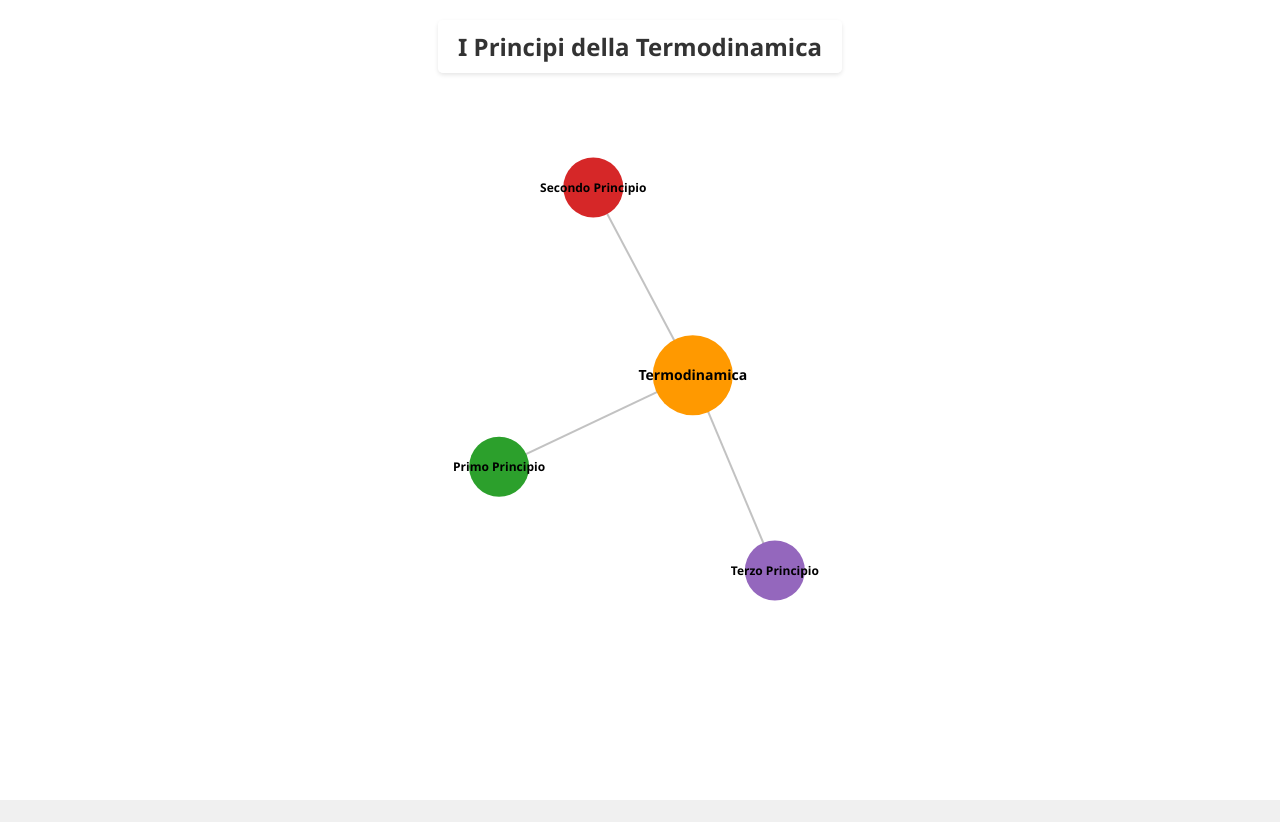
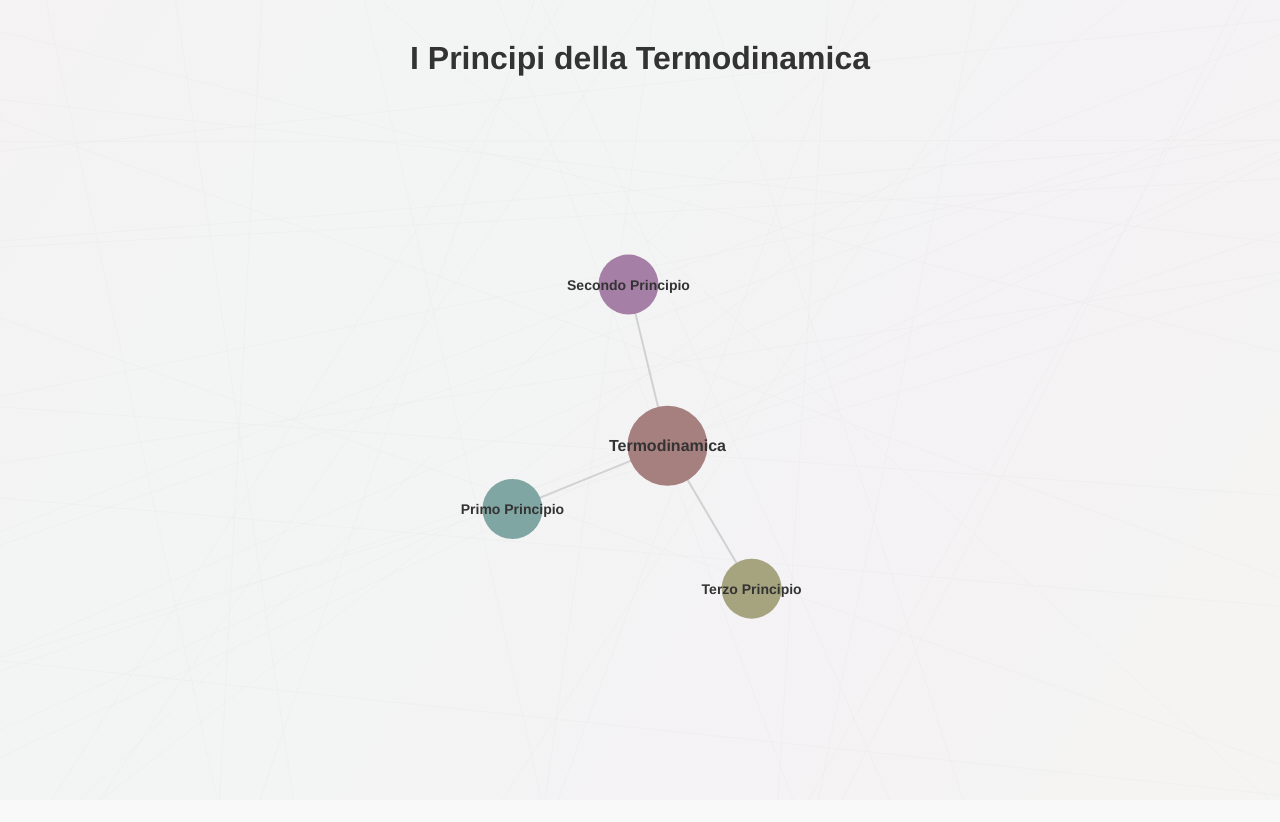
Before and after one commit to Oudeis73/graph, a plain HTML site: page index.html in a window 1280 px wide. Drawn offline with nearby package versions, Linux system fonts and the light colour scheme.

Commit message:
Update index.html

```diff
--- a/index.html
+++ b/index.html
@@ -7,19 +7,40 @@
     <script src="https://cdnjs.cloudflare.com/ajax/libs/d3/7.8.5/d3.min.js"></script>
     <style>
         body {
-            font-family: 'Segoe UI', Tahoma, Geneva, Verdana, sans-serif;
+            font-family: Avenir, 'Helvetica Neue', Arial, sans-serif;
             margin: 0;
             padding: 0;
-            background-color: #f0f0f0;
+            background-color: #f9f9f9;
+            color: #333;
+        }
+        #container {
+            display: flex;
+            flex-direction: column;
+            align-items: center;
+            height: 100vh;
+        }
+        #title {
+            font-size: 32px; /* Aumentato da 28px a 32px */
+            font-weight: bold;
+            color: #333;
+            text-align: center;
+            padding: 20px;
+            border-radius: 5px;
+            margin-top: 20px;
+            font-family: Avenir, 'Helvetica Neue', Arial, sans-serif;
+            background-color: transparent;
+            text-shadow: 1px 1px 2px rgba(255, 255, 255, 0.5);
         }
         #graph {
-            width: 100vw;
-            height: 100vh;
-            background-color: #ffffff;
+            width: 100%;
+            height: calc(100% - 80px);
+            display: flex;
+            justify-content: center;
+            align-items: center;
         }
         .node { cursor: pointer; }
         .link {
-            stroke: #999;
+            stroke: #bbb;
             stroke-opacity: 0.6;
             stroke-width: 2px;
         }
@@ -32,34 +53,39 @@
             pointer-events: none;
             opacity: 0;
             transition: opacity 0.3s;
-            box-shadow: 0 4px 6px rgba(0, 0, 0, 0.1);
-            font-size: 14px;
+            font-size: 16px; /* Aumentato da 14px a 16px */
             max-width: 250px;
+            color: #333;
         }
-        #title {
-            position: absolute;
-            top: 20px;
-            left: 50%;
-            transform: translateX(-50%);
-            font-size: 24px;
-            font-weight: bold;
-            color: #333;
-            text-align: center;
-            background-color: rgba(255, 255, 255, 0.8);
-            padding: 10px 20px;
-            border-radius: 5px;
-            box-shadow: 0 2px 4px rgba(0, 0, 0, 0.1);
+        #background-canvas {
+            position: fixed;
+            top: 0;
+            left: 0;
+            width: 100%;
+            height: 100%;
+            z-index: -1;
         }
     </style>
 </head>
 <body>
-    <div id="title">I Principi della Termodinamica</div>
-    <div id="graph"></div>
+    <canvas id="background-canvas"></canvas>
+    <div id="container">
+        <div id="title">I Principi della Termodinamica</div>
+        <div id="graph"></div>
+    </div>
     <div class="tooltip"></div>
 
     <script>
+        // Colori più saturi per i principi
+        const colors = {
+            termodinamica: "#A67F7F",  // Bordeaux più saturo
+            primoPrincipio: "#7FA6A3", // Verde-acqua più saturo
+            secondoPrincipio: "#A67FA6", // Lavanda più saturo
+            terzoPrincipio: "#A6A37F"  // Beige più saturo
+        };
+
         const width = window.innerWidth;
-        const height = window.innerHeight;
+        const height = window.innerHeight - 80;
 
         const svg = d3.select("#graph")
             .append("svg")
@@ -67,11 +93,10 @@
             .attr("height", height);
 
         const simulation = d3.forceSimulation()
-            .force("link", d3.forceLink().id(d => d.id).distance(200))
+            .force("link", d3.forceLink().id(d => d.id).distance(150))
             .force("charge", d3.forceManyBody().strength(-1000))
             .force("center", d3.forceCenter(width / 2, height / 2));
 
-        // Dati statici
         const graph = {
             "nodes": [
                 {"id": 1, "name": "Termodinamica", "description": "Studio del calore e della temperatura e delle loro relazioni con l'energia e il lavoro", "url": "termodinamica.html"},
@@ -87,12 +112,14 @@
         };
 
         const link = svg.append("g")
+            .attr("class", "links")
             .selectAll("line")
             .data(graph.links)
             .enter().append("line")
             .attr("class", "link");
 
         const node = svg.append("g")
+            .attr("class", "nodes")
             .selectAll(".node")
             .data(graph.nodes)
             .enter().append("g")
@@ -104,18 +131,25 @@
 
         node.append("circle")
             .attr("r", d => d.id === 1 ? 40 : 30)
-            .attr("fill", d => d.id === 1 ? "#ff9900" : d3.schemeCategory10[d.id]);
+            .attr("fill", d => colors[Object.keys(colors)[d.id - 1]]);
 
         node.append("text")
             .attr("dy", ".35em")
             .attr("text-anchor", "middle")
             .text(d => d.name)
+            .style("font-family", "Avenir, 'Helvetica Neue', Arial, sans-serif")
             .style("font-weight", "bold")
-            .style("font-size", d => d.id === 1 ? "14px" : "12px");
+            .style("font-size", d => d.id === 1 ? "16px" : "14px") /* Aumentato da 14px/12px a 16px/14px */
+            .style("fill", "#333");
 
         const tooltip = d3.select(".tooltip");
 
         node.on("mouseover", function(event, d) {
+            d3.select(this).select("circle")
+                .transition()
+                .duration(300)
+                .attr("r", d => d.id === 1 ? 48 : 36);
+
             tooltip.transition()
                 .duration(200)
                 .style("opacity", .9);
@@ -123,7 +157,12 @@
                 .style("left", (event.pageX + 10) + "px")
                 .style("top", (event.pageY - 28) + "px");
         })
-        .on("mouseout", function() {
+        .on("mouseout", function(event, d) {
+            d3.select(this).select("circle")
+                .transition()
+                .duration(300)
+                .attr("r", d => d.id === 1 ? 40 : 30);
+
             tooltip.transition()
                 .duration(500)
                 .style("opacity", 0);
@@ -168,6 +207,58 @@
             d.fx = null;
             d.fy = null;
         }
+
+        // Nuovo effetto di sfondo più chiaro
+        const canvas = document.getElementById('background-canvas');
+        const ctx = canvas.getContext('2d');
+
+        canvas.width = window.innerWidth;
+        canvas.height = window.innerHeight;
+
+        function drawBackground() {
+            ctx.clearRect(0, 0, canvas.width, canvas.height);
+
+            const gradient = ctx.createLinearGradient(0, 0, canvas.width, canvas.height);
+            gradient.addColorStop(0, 'rgba(166, 127, 127, 0.05)');  // Bordeaux chiaro
+            gradient.addColorStop(0.33, 'rgba(127, 166, 163, 0.05)'); // Verde-acqua chiaro
+            gradient.addColorStop(0.66, 'rgba(166, 127, 166, 0.05)'); // Lavanda chiaro
+            gradient.addColorStop(1, 'rgba(166, 163, 127, 0.05)');  // Beige chiaro
+
+            ctx.fillStyle = gradient;
+            ctx.fillRect(0, 0, canvas.width, canvas.height);
+
+            // Disegna alcune linee sottili
+            ctx.strokeStyle = 'rgba(200, 200, 200, 0.1)'; // Grigio molto chiaro
+            ctx.lineWidth = 1;
+
+            for (let i = 0; i < 20; i++) {
+                ctx.beginPath();
+                ctx.moveTo(Math.random() * canvas.width, 0);
+                ctx.lineTo(Math.random() * canvas.width, canvas.height);
+                ctx.stroke();
+
+                ctx.beginPath();
+                ctx.moveTo(0, Math.random() * canvas.height);
+                ctx.lineTo(canvas.width, Math.random() * canvas.height);
+                ctx.stroke();
+            }
+        }
+
+        drawBackground();
+
+        // Gestione del ridimensionamento della finestra
+        window.addEventListener('resize', function() {
+            const width = window.innerWidth;
+            const height = window.innerHeight - 80;
+
+            svg.attr("width", width).attr("height", height);
+            simulation.force("center", d3.forceCenter(width / 2, height / 2));
+            simulation.alpha(1).restart();
+
+            canvas.width = window.innerWidth;
+            canvas.height = window.innerHeight;
+            drawBackground();
+        });
     </script>
 </body>
 </html>
```
